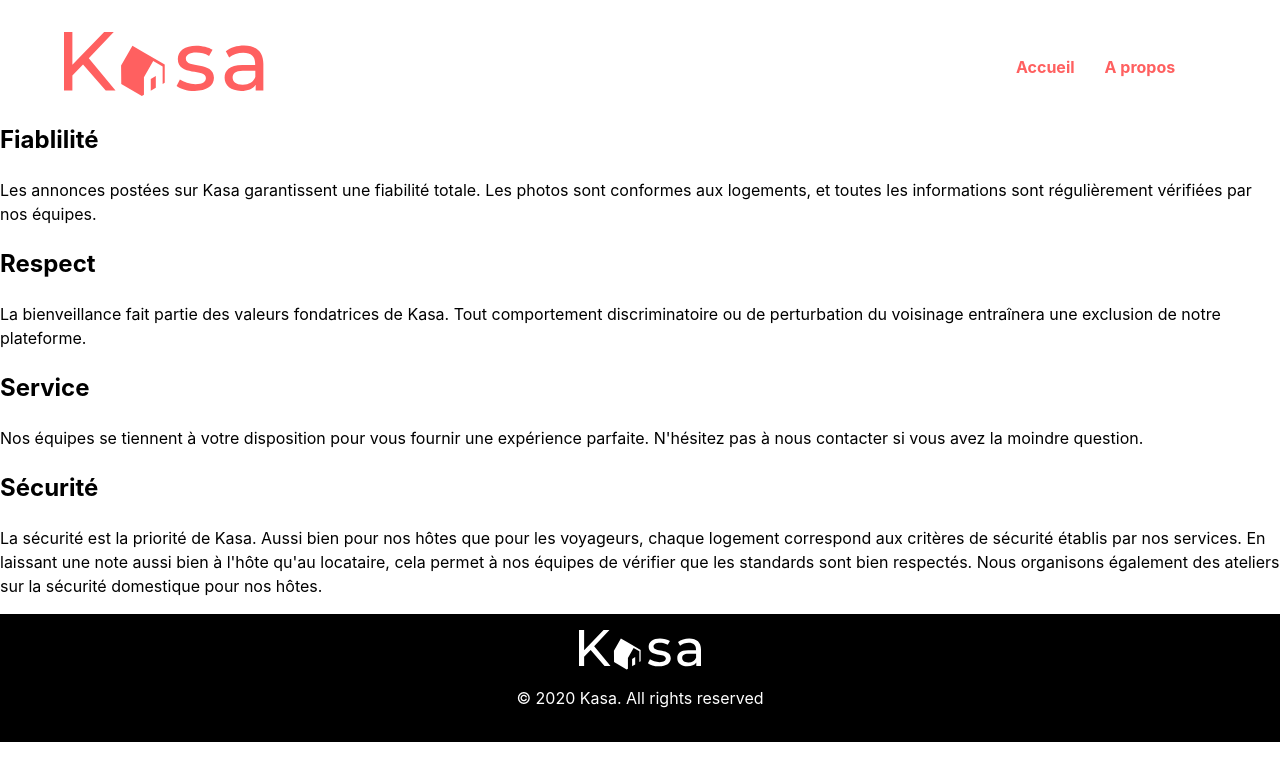
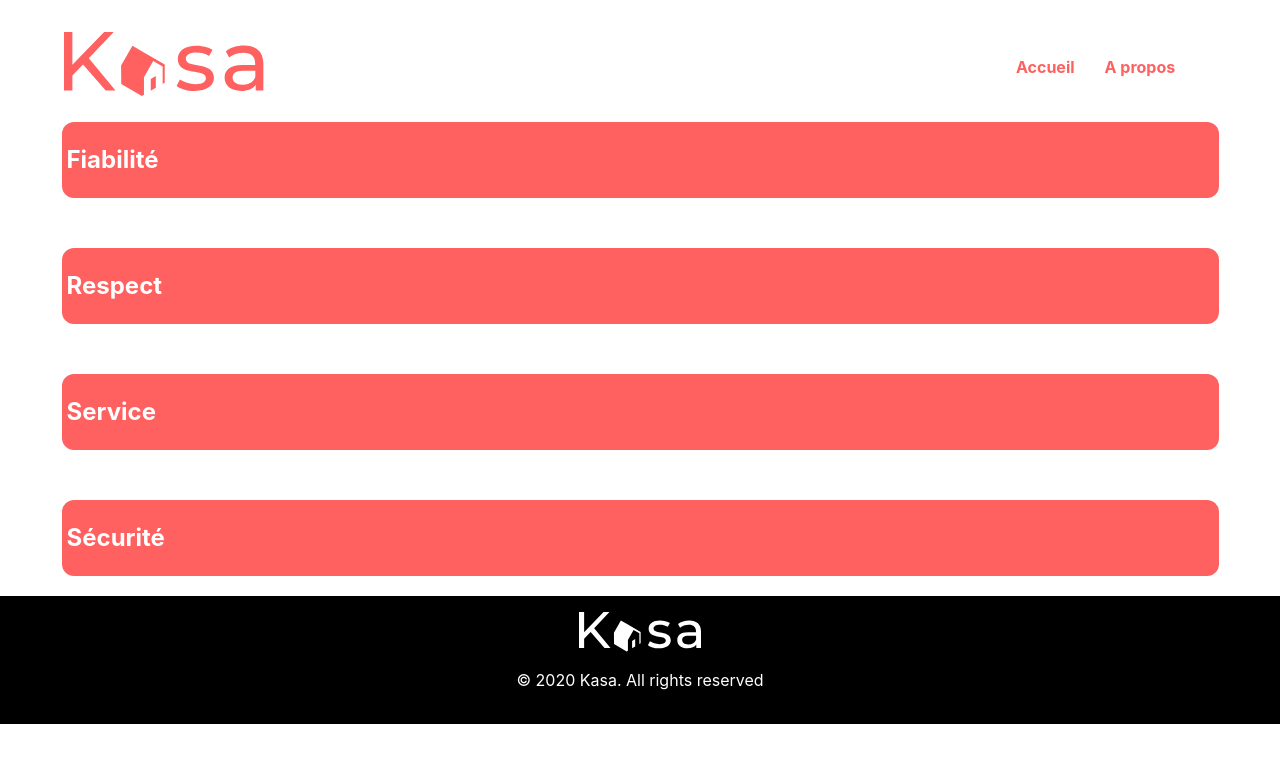
Before and after one commit to Brdlucas/location-logement, a React (Vite) app: page /about in a window 1280 px wide. Shown: the top 780 px of the page. Built offline with nearby package versions, Linux system fonts and the light colour scheme.

Commit message:
CSS page about

```diff
--- a/src/components/Header/Header.css
+++ b/src/components/Header/Header.css
@@ -20,6 +20,10 @@ nav{
     text-decoration: none;
 }
 
+.Link:focus{
+    text-decoration:underline;
+}
+
 .logo{
     width: 200px;
 }
--- /dev/null
+++ b/src/pages/About/About.css
@@ -0,0 +1,26 @@
+.about__container{
+    padding-top: 20px;
+    padding-bottom: 20px;
+    display: flex;
+    flex-direction: column;
+    justify-content: center;
+    align-items: center;
+    gap: 50px;
+}
+
+.about__section{
+    color: white;
+    cursor: pointer;
+    padding-left: 5px;
+    border-radius: 12px;
+    background-color: #ff6060;
+}
+
+
+.hidden{
+    display: none;
+}
+
+.show{
+    display: block;
+}
--- a/src/pages/About/About.jsx
+++ b/src/pages/About/About.jsx
@@ -1,41 +1,50 @@
+import "./About.css";
+import { useState } from "react";
+
 export default function About() {
+  const [openPanel, setOpenPanel] = useState(null);
+
+  const togglePanel = (panelName) => {
+    setOpenPanel(openPanel === panelName ? null : panelName);
+  };
+
+  const panels = [
+    {
+      title: "Fiabilité",
+      content:
+        "Les annonces postées sur Kasa garantissent une fiabilité totale. Les photos sont conformes aux logements, et toutes les informations sont régulièrement vérifiées par nos équipes.",
+    },
+    {
+      title: "Respect",
+      content:
+        "La bienveillance fait partie des valeurs fondatrices de Kasa. Tout comportement discriminatoire ou de perturbation du voisinage entraînera une exclusion de notre plateforme.",
+    },
+    {
+      title: "Service",
+      content:
+        "Nos équipes se tiennent à votre disposition pour vous fournir une expérience parfaite. N'hésitez pas à nous contacter si vous avez la moindre question.",
+    },
+    {
+      title: "Sécurité",
+      content:
+        "La sécurité est la priorité de Kasa. Aussi bien pour nos hôtes que pour les voyageurs, chaque logement correspond aux critères de sécurité établis par nos services. En laissant une note aussi bien à l'hôte qu'au locataire, cela permet à nos équipes de vérifier que les standards sont bien respectés. Nous organisons également des ateliers sur la sécurité domestique pour nos hôtes.",
+    },
+  ];
+
   return (
-    <div>
-      <div>
-        <h2>Fiablilité</h2>
-        <p>
-          Les annonces postées sur Kasa garantissent une fiabilité totale. Les
-          photos sont conformes aux logements, et toutes les informations sont
-          régulièrement vérifiées par nos équipes.
-        </p>
-      </div>
-      <div>
-        <h2>Respect</h2>
-        <p>
-          La bienveillance fait partie des valeurs fondatrices de Kasa. Tout
-          comportement discriminatoire ou de perturbation du voisinage
-          entraînera une exclusion de notre plateforme.
-        </p>
-      </div>
-      <div>
-        <h2>Service</h2>
-        <p>
-          Nos équipes se tiennent à votre disposition pour vous fournir une
-          expérience parfaite. N&apos;hésitez pas à nous contacter si vous avez
-          la moindre question.
-        </p>
-      </div>
-      <div>
-        <h2>Sécurité</h2>
-        <p>
-          La sécurité est la priorité de Kasa. Aussi bien pour nos hôtes que
-          pour les voyageurs, chaque logement correspond aux critères de
-          sécurité établis par nos services. En laissant une note aussi bien à
-          l&apos;hôte qu&apos;au locataire, cela permet à nos équipes de
-          vérifier que les standards sont bien respectés. Nous organisons
-          également des ateliers sur la sécurité domestique pour nos hôtes.
-        </p>
-      </div>
+    <div className="about__container">
+      {panels.map((panel, index) => (
+        <section
+          key={index}
+          className="about__section"
+          onClick={() => togglePanel(panel.title)}
+        >
+          <h2>{panel.title}</h2>
+          <p className={openPanel === panel.title ? "show" : "hidden"}>
+            {panel.content}
+          </p>
+        </section>
+      ))}
     </div>
   );
 }
```
